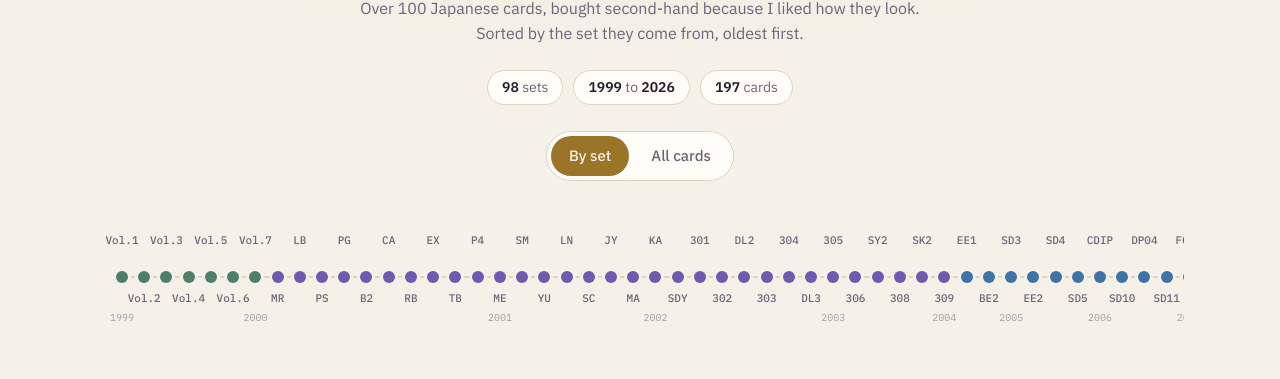
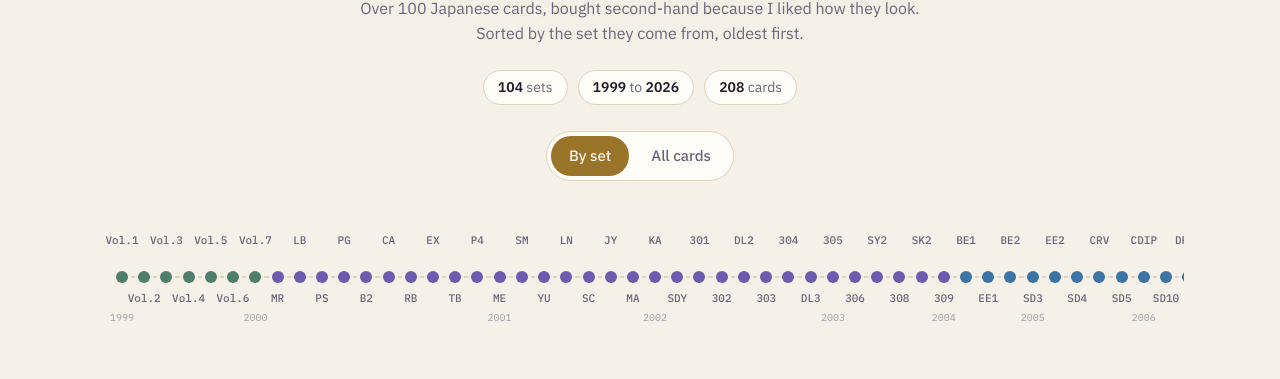
Before and after one commit to wabisebi/yugioh-collection, a plain HTML site: page index.html in a window 1280 px wide. Shown: the part 165-544 px from the top of the page. Drawn offline with nearby package versions, Linux system fonts and the light colour scheme.

Commit message:
Add 11 cards and 6 sets (BE1, CRV, EE04, DP13, DANE, ROTD)
Co-Authored-By: Claude Sonnet 5.5 <noreply@anthropic.com>

```diff
--- a/index.html
+++ b/index.html
@@ -374,6 +374,12 @@ const SETS = [
   { code: 'WPP5',  name: 'World Premiere Pack 2024', date: '2024-09-28', group: 'codejp' },
   { code: 'WPP6',  name: 'World Premiere Pack 2025', date: '2025-09-27', group: 'codejp' },
   { code: 'RV01',  name: 'Revolution Booster: Toon / Witchcrafter / Unchained', jp: 'トゥーン・ウィッチクラフト・破械', date: '2026-05-30', group: 'codejp' },
+  { code: 'BE1',   name: "Beginner's Edition 1", date: '2004-06-24', group: 'codejp' },
+  { code: 'CRV',   name: 'Cybernetic Revolution', jp: 'サイバネティック・レボリューション', date: '2005-05-26', group: 'codejp' },
+  { code: 'EE04',  name: 'Expert Edition Volume 4', date: '2007-09-22', group: 'codejp' },
+  { code: 'DP13',  name: 'Duelist Pack: Kite', jp: 'カイト編', date: '2012-09-15', group: 'codejp' },
+  { code: 'DANE',  name: 'Dark Neostorm', jp: 'ダーク・ネオストーム', date: '2019-01-12', group: 'codejp' },
+  { code: 'ROTD',  name: 'Rise of the Duelist', jp: 'ライズ・オブ・ザ・デュエリスト', date: '2020-04-18', group: 'codejp' },
   { code: 'DBGV', name: 'Deck-Build Pack: Glorious Victors', jp: 'グロリアス・ヴィクターズ', date: '2026-09-05', group: 'codejp' },
   { code: 'DL3', name: 'Duelist Legacy Volume 3', date: '2002-12-12', group: 'code' },
   { code: 'SD3', name: 'Structure Deck: Blaze of Destruction', jp: '灼熱の大地', date: '2005-01-20', group: 'codejp' },
@@ -414,7 +420,7 @@ const SET_IMG = {
   EXP1: 'exp1.png', CRMS: 'crms.png', BPRO: 'bpro.png', BLZD: 'blzd.png',
   LB: 'lb.jpg', YU: 'yu.png', '304': '304.jpg', SD4: 'sd4.png', GLAS: 'glas.png', GDB1: 'gdb1.png',
   PTDN: 'ptdn.png', GENF: 'genf.png', GS04: 'gs04.png', DE01: 'de01.png', GS05: 'gs05.png', DP18: 'dp18.png',
-  DP28: 'dp28.png', WPP4: 'wpp4.png', LEDE: 'lede.png', INFO: 'info.png', WPP5: 'wpp5.png', WPP6: 'wpp6.png', RV01: 'rv01.png', DBGV: 'dbgv.png', SC: 'sc.jpg', SDY: 'sdy.png', LN: 'ln.jpg', DL2: 'dl2.png', '305': '305.jpg', SY2: 'sy2.png', SK2: 'sk2.png', P4: 'p4.jpg', MA: 'ma.jpg', '309': '309.jpg', JY: 'jy.png', '303': '303.jpg', '306': '306.jpg', '308': '308.jpg',
+  DP28: 'dp28.png', WPP4: 'wpp4.png', LEDE: 'lede.png', INFO: 'info.png', WPP5: 'wpp5.png', WPP6: 'wpp6.png', RV01: 'rv01.png', DBGV: 'dbgv.png', SC: 'sc.jpg', SDY: 'sdy.png', LN: 'ln.jpg', DL2: 'dl2.png', '305': '305.jpg', SY2: 'sy2.png', SK2: 'sk2.png', P4: 'p4.jpg', MA: 'ma.jpg', '309': '309.jpg', BE1: 'be1.png', CRV: 'crv.jpg', EE04: 'ee04.png', DP13: 'dp13.png', DANE: 'dane.png', ROTD: 'rotd.png', JY: 'jy.png', '303': '303.jpg', '306': '306.jpg', '308': '308.jpg',
   DL3: 'dl3.png', SD3: 'sd3.png', SD5: 'sd5.png', SD10: 'sd10.png', DP04: 'dp04.jpg', SD13: 'sd13.png', SD17: 'sd17.png', SOVR: 'sovr.jpg', STOR: 'stor.png', SD20: 'sd20.png', SD21: 'sd21.png', ST12: 'st12.png', ST14: 'st14.png', DC01: 'dc01.png', SD27: 'sd27.png', SR01: 'sr01.png', DP17: 'dp17.png', SDMY: 'sdmy.png', SR03: 'sr03.png', SD32: 'sd32.png', SD33: 'sd33.png', SAST: 'sast.png', DP24: 'dp24.png', DUNE: 'dune.png', SD47: 'sd47.png', DBJH: 'dbjh.png', DUAD: 'duad.png',
 };
 SETS.forEach(s => { if (SET_IMG[s.code]) s.img = 'photos/sets/' + SET_IMG[s.code]; });
@@ -584,6 +590,17 @@ const CARDS = [
   { set: '309', code: '309-004', name: 'Fiend Scorpion', jp: 'デビルスコーピオン', type: 'Normal Monster', attr: 'EARTH', lv: 2, img: 'photos/309-004.jpg' },
   { set: 'EX', code: 'EX-49', name: 'Blue-Eyes White Dragon', jp: '青眼の白龍', type: 'Normal Monster', attr: 'LIGHT', lv: 8, img: 'photos/ex-49.png' },
   { set: 'RB', code: 'RB-15', name: 'Doma The Angel of Silence', jp: '死の沈黙の天使 ドマ', type: 'Normal Monster', attr: 'DARK', lv: 5, img: 'photos/rb-15.jpg' },
+  { set: 'EE1', code: 'EE1-JP018', name: 'A Cat of Ill Omen', jp: '不幸を告げる黒猫', type: 'Effect Monster', attr: 'DARK', lv: 2, img: 'photos/ee1-jp018.jpg' },
+  { set: 'EE1', code: 'EE1-JP074', name: 'D.D. Crazy Beast', jp: '異次元の狂獣', type: 'Effect Monster', attr: 'EARTH', lv: 3, img: 'photos/ee1-jp074.jpg' },
+  { set: 'BE1', code: 'BE1-JP143', name: 'Armored Lizard', jp: '鎧蜥蜴', type: 'Normal Monster', attr: 'EARTH', lv: 4, img: 'photos/be1-jp143.jpg' },
+  { set: 'EE2', code: 'EE2-JP143', name: 'Goblin King', jp: 'キングゴブリン', type: 'Effect Monster', attr: 'DARK', lv: 1, img: 'photos/ee2-jp143.jpg' },
+  { set: 'CRV', code: 'CRV-JP028', name: 'Poison Draw Frog', jp: '引きガエル', type: 'Effect Monster', attr: 'WATER', lv: 2, img: 'photos/crv-jp028.jpg' },
+  { set: 'EE04', code: 'EE04-JP003', name: 'Mad Lobster', jp: 'マッド・ロブスター', type: 'Normal Monster', attr: 'WATER', lv: 3, img: 'photos/ee04-jp003.jpg' },
+  { set: 'GDB1', code: 'GDB1-JP032', name: 'Brain Control', jp: '洗脳－ブレインコントロール', type: 'Spell', img: 'photos/gdb1-jp032.jpg' },
+  { set: 'DP13', code: 'DP13-JP003', name: 'Lightserpent', jp: 'ライト・サーペント', type: 'Effect Monster', attr: 'LIGHT', lv: 3, img: 'photos/dp13-jp003.png' },
+  { set: 'SD27', code: 'SD27-JP030', name: 'O - Oversoul', jp: 'Ｏ－オーバーソウル', type: 'Spell', img: 'photos/sd27-jp030.png' },
+  { set: 'DANE', code: 'DANE-JP062', name: 'Impcantation Thanatosis', jp: '魔神儀の隠れ房', type: 'Spell', img: 'photos/dane-jp062.png' },
+  { set: 'ROTD', code: 'ROTD-JP022', name: 'Edge Imp Scythe', jp: 'エッジインプ・サイズ', type: 'Effect Monster', attr: 'DARK', lv: 3, img: 'photos/rotd-jp022.png' },
   { set: 'DL3', code: 'DL3-028', name: 'Invitation to a Dark Sleep', jp: '暗黒の眠りを誘うルシファー', type: 'Effect Monster', attr: 'DARK', lv: 5, img: 'photos/dl3-028.jpg' },
   { set: 'SD3', code: 'SD3-JP008', name: 'Solar Flare Dragon', jp: 'プロミネンス・ドラゴン', type: 'Effect Monster', attr: 'FIRE', lv: 4, img: 'photos/sd3-jp008.jpg' },
   { set: 'SD3', code: 'SD3-JP016', name: 'Molten Destruction', jp: 'バーニングブラッド', type: 'Spell', img: 'photos/sd3-jp016.jpg' },
@@ -762,6 +779,17 @@ const FIRST = {
   '309-004': ['2004-02-26', "Pharaoh's Inheritance"],
   'EX-49':   ['1999-03-06', 'Starter Box (movie release)'],
   'RB-15':   ['1999-07-22', 'Vol.4'],
+  'EE1-JP018': ['2002-05-16', 'The New Ruler'],
+  'EE1-JP074': ['2002-07-18', 'Advent of Union'],
+  'BE1-JP143': ['1999-07-22', 'Vol.4'],
+  'EE2-JP143': ['2003-11-20', 'The Sanctuary in the Sky'],
+  'CRV-JP028': ['2005-05-26', 'Cybernetic Revolution'],
+  'EE04-JP003': ['2005-05-26', 'Cybernetic Revolution'],
+  'GDB1-JP032': ['2005-12-08', 'Structure Deck: Invincible Fortress'],
+  'DP13-JP003': ['2011-07-16', 'Photon Shockwave'],
+  'SD27-JP030': ['2006-02-16', 'Enemy of Justice'],
+  'DANE-JP062': ['2019-01-12', 'Dark Neostorm'],
+  'ROTD-JP022': ['2020-04-18', 'Rise of the Duelist'],
   'DL3-028': ['2000-12-14', 'Thousand Eyes Bible'],
   'SD3-JP008': ['2003-11-20', 'The Sanctuary in the Sky'],
   'SD3-JP016': ['2000-07-13', "Pharaoh's Servant"],
```
Also changed, not shown: photos/be1-jp143.jpg (added), photos/crv-jp028.jpg (added), photos/dane-jp062.png (added), photos/dp13-jp003.png (added), photos/ee04-jp003.jpg (added), photos/ee1-jp018.jpg (added), photos/ee1-jp074.jpg (added), photos/ee2-jp143.jpg (added), photos/gdb1-jp032.jpg (added), photos/rotd-jp022.png (added), photos/sd27-jp030.png (added), photos/sets/be1.png (added), photos/sets/crv.jpg (added), photos/sets/dane.png (added), 3 more files.
